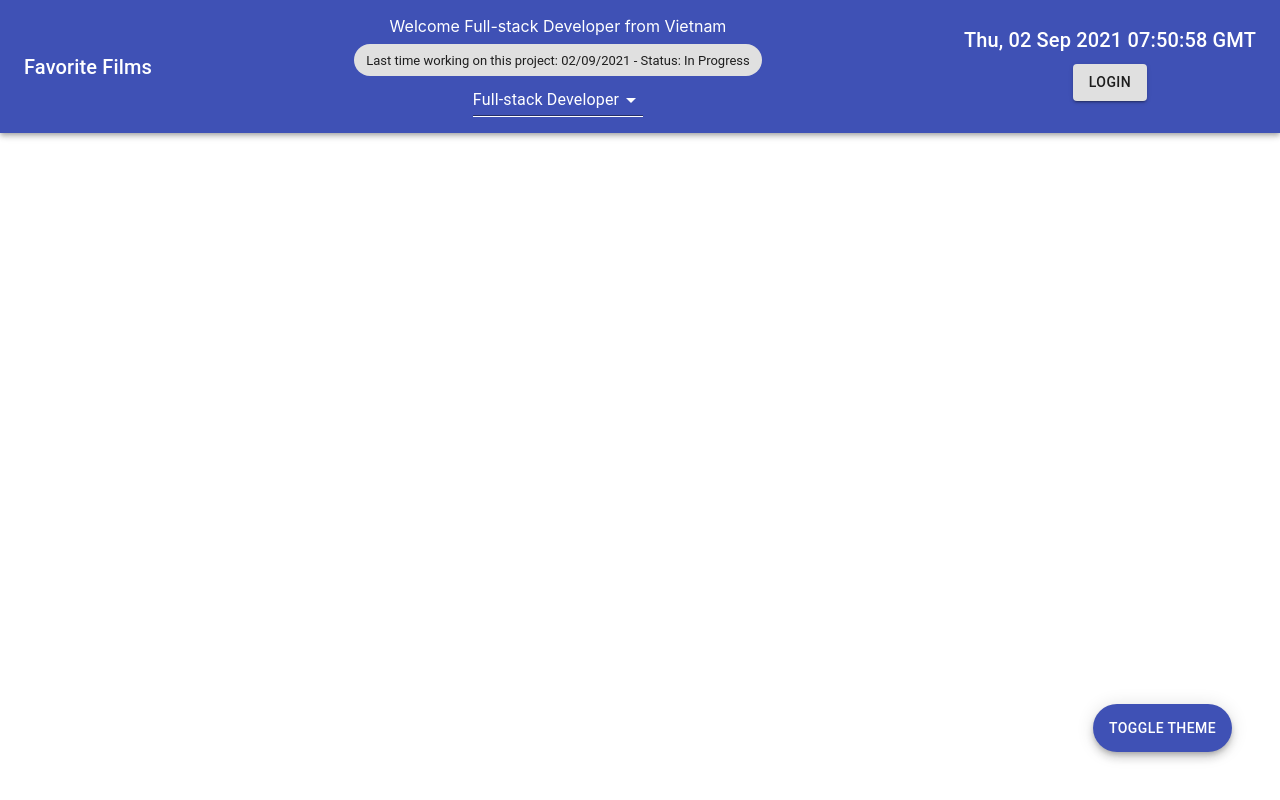
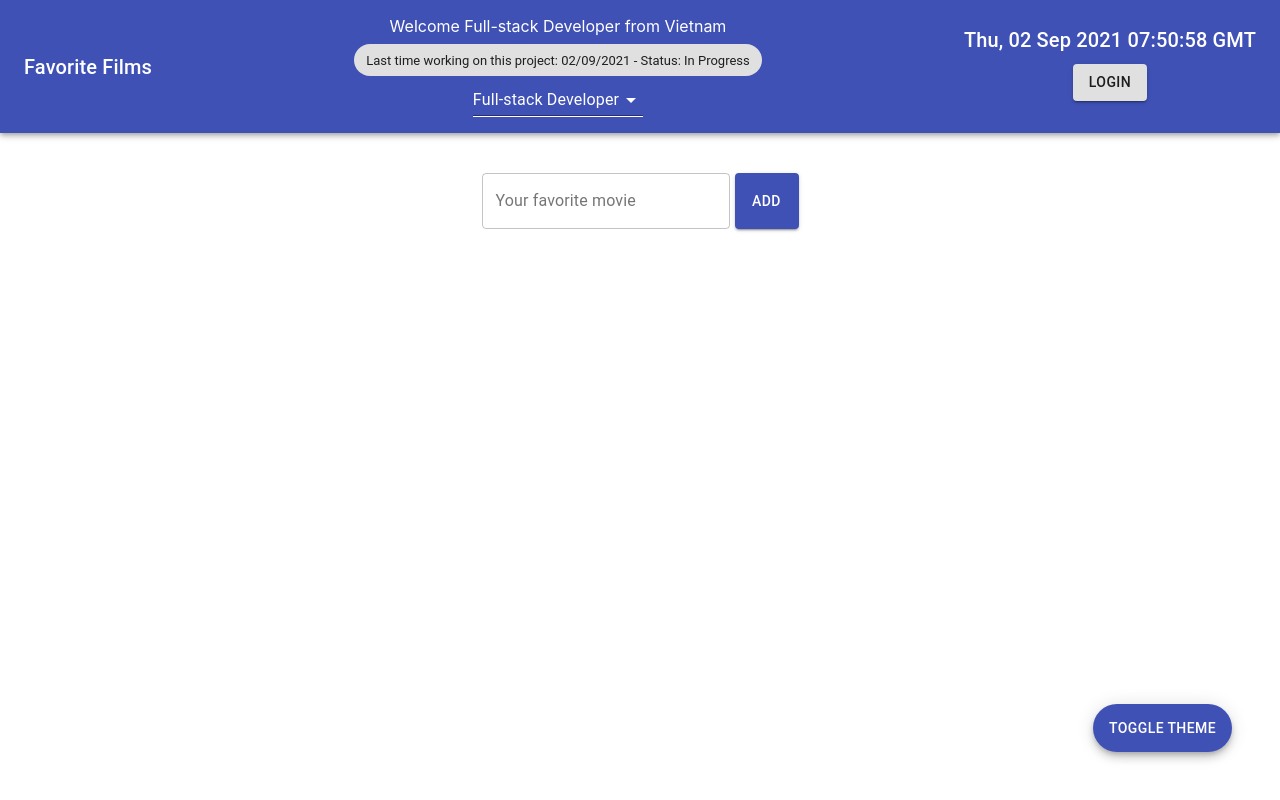
Before and after one commit to goinproduction/favorite-films, a React (Create React App) app: page / in a window 1280 px wide. Built offline with nearby package versions, Linux system fonts and the light colour scheme.

Commit message:
Add/ Delete movie

```diff
--- a/src/App.tsx
+++ b/src/App.tsx
@@ -1,16 +1,21 @@
 import './App.css';
+import Movies from './components/Movies';
 import Navbar from './components/Navbar';
 import ToggleThemeButton from './components/ToggleThemeButton';
+import MovieContextProvider from './contexts/MovieContext';
 import ProgressContextProvider from './contexts/ProgressContext';
 import ThemeContextProvider from './contexts/ThemeContext';
 function App() {
     return (
+        <MovieContextProvider>
             <ProgressContextProvider>
                 <ThemeContextProvider>
                     <Navbar />
                     <ToggleThemeButton />
+                    <Movies />
                 </ThemeContextProvider>
             </ProgressContextProvider>
+        </MovieContextProvider>
     );
 }
 
--- /dev/null
+++ b/src/components/Movies.tsx
@@ -0,0 +1,71 @@
+import { Box, Button, Chip, PropTypes, TextField } from '@material-ui/core';
+import { useContext, useState, ChangeEvent } from 'react';
+import { createStyles, makeStyles, Theme } from '@material-ui/core/styles';
+import { MovieContext } from '../contexts/MovieContext';
+import { ThemeContext } from '../contexts/ThemeContext';
+
+const useStyles = makeStyles((theme: Theme) =>
+    createStyles({
+        movieInput: {
+            marginRight: '5px',
+        },
+        movieChip: {
+            fontSize: '2rem',
+            padding: '30px 10px',
+            margin: '5px',
+        },
+    })
+);
+
+const Movies = () => {
+    const classes = useStyles();
+    // state
+    const [movie, setMovie] = useState('');
+
+    // context
+    const { theme } = useContext(ThemeContext);
+    const chipTheme = theme as Exclude<PropTypes.Color, 'inherit'>
+    const { movies, addMovie, deleteMovie } = useContext(MovieContext);
+
+    const onMovieInputChange = (e: ChangeEvent<HTMLInputElement>) => {
+        setMovie(e.target.value);
+    };
+
+    return (
+        <>
+            <Box display='flex' justifyContent='center' my={5}>
+                <TextField
+                    label='Your favorite movie'
+                    variant='outlined'
+                    className={classes.movieInput}
+                    onChange={onMovieInputChange}
+                    value={movie}
+                ></TextField>
+                <Button
+                    variant='contained'
+                    color='primary'
+                    onClick={() => {
+                        addMovie(movie);
+                        setMovie('');
+                    }}
+                >
+                    Add
+                </Button>
+            </Box>
+            <Box display='flex' justifyContent='center' flexWrap='wrap' mx={5}>
+                {movies.map((movie) => (
+                    <Chip
+                        key={movie.id}
+                        label={movie.title}
+                        clickable
+                        color={chipTheme}
+                        className={classes.movieChip}
+                        onDelete={deleteMovie.bind(this, movie.id)}
+                    />
+                ))}
+            </Box>
+        </>
+    );
+};
+
+export default Movies;
```
Lines whose indentation alone changed are shown as unchanged.
